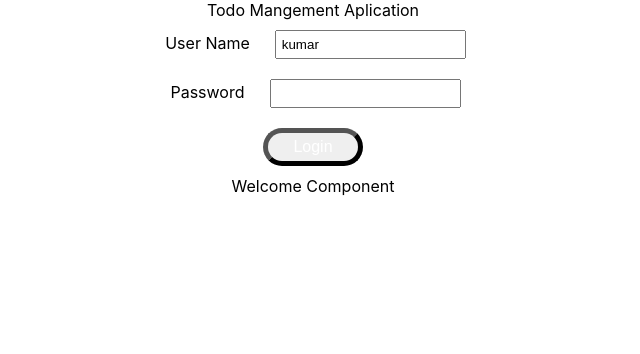
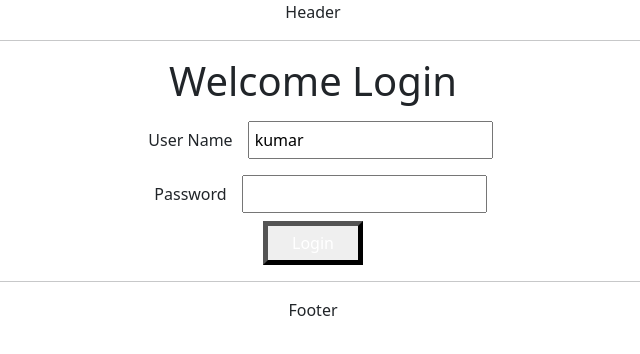
Before and after one commit to Dk2698/new-javaprogramming, a React (Create React App) app: page / in a window 1280 px wide. Shown: the top 354 px of the page, without its empty margins (327-967 px from the left). Built offline with nearby package versions, Linux system fonts and the light colour scheme.

Commit message:
router dom

```diff
--- a/package.json
+++ b/package.json
@@ -6,6 +6,7 @@
     "@testing-library/jest-dom": "^5.16.5",
     "@testing-library/react": "^13.4.0",
     "@testing-library/user-event": "^13.5.0",
+    "bootstrap": "^5.2.3",
     "react": "^18.2.0",
     "react-dom": "^18.2.0",
     "react-router-dom": "^6.8.1",
--- a/src/components/todo/TodoApp.jsx
+++ b/src/components/todo/TodoApp.jsx
@@ -1,12 +1,25 @@
 import { useState } from 'react'
+import { BrowserRouter,Routes , Route, useNavigate, useParams, Link} from 'react-router-dom'
 import './TodoApp.css'
 
 export default function TodoApp() {
     return (
         <div className="TodoApp" style={{ textAlign: "center" }}>
-            Todo Mangement Aplication
-            <LoginComponent />
-            <WelcomeComponent/>
+            {/* Todo Mangement Aplication */}
+            <HeaderComponent/>
+
+            <BrowserRouter>
+                <Routes>
+                    <Route path='' element={<LoginComponent />}></Route>
+                    <Route path='/login' element={<LoginComponent />}></Route>
+                    <Route path='/welcome/:username' element={<WelcomeComponent/>}></Route>
+                    <Route path='/todos' element={<ListTodosComponent/>}/>
+                    <Route path='/logout' element={<LogoutComponent/>}/>
+                    <Route path='*' element={<ErrorComponent/>}></Route>
+                </Routes>
+            </BrowserRouter>
+
+            <FooterComponent/>
         </div>
     )
 }
@@ -22,7 +35,7 @@ function LoginComponent() {
     const [showErrorMessage, setshowErrorMessage] = useState(false)
 
 
-
+    const  navigate = useNavigate();
 
     function handlerUsernameChange(event) {
         //     console.log(event)
@@ -43,6 +56,9 @@ function LoginComponent() {
             console.log("Success")
             setShowSuccessMessage(true);
             setshowErrorMessage(false)
+            // navigate('/welcome/kumar')
+            navigate(`/welcome/${username}`)
+
         }else{
             console.log("Faild")
             setShowSuccessMessage(false);
@@ -67,6 +83,7 @@ function LoginComponent() {
             {/* <div className="errorMessage">Authenticated Failed, Please check your credntials</div> */}
             {/* <SuccessMessageComponent/>
             <ErrorMessageComponent/> */}
+            <h1>Welcome Login</h1>
             {showSuccessMessage && <div className="successMessage">Authenticated Successfully</div>}
             {showErrorMessage &&  <div className="errorMessage">Authenticated Failed, Please check your credntials</div> }
             <div className="LoginForm">
@@ -95,9 +112,105 @@ function LoginComponent() {
 
 
 function WelcomeComponent() {
+    const paramas = useParams()
+    // console.log(paramas)
+    console.log(paramas.username)
+    const {username} = useParams()
+
+
     return (
-        <div className="Welcome">
-            Welcome Component
+        <div className="WelcomeComponent">
+            <h1>Welcome {username}</h1>
+            <div>
+                Manage yours todos -
+                {/* <a href="/todos"> go here </a> */}
+                <Link to="/todos"> go here </Link>
+
+            </div>
         </div>
     )
 }
+
+function ErrorComponent() {
+    return (
+        <div className="ErrorComponent">
+            <h1>we are wotking hard!!</h1>
+            <div>
+                Applogies for the 404, reach out to our at ABC
+            </div>
+        </div>
+    )
+}
+
+function LogoutComponent() {
+    return (
+        <div className="LogoutComponent">
+            <h1> You are logged out!!</h1>
+            <div>
+                Thank you are using our App. Come back soon
+            </div>
+        </div>
+    )
+}
+
+function HeaderComponent() {
+    return (
+        <div className="HeaderComponent">
+           Header <hr />
+        </div>
+    )
+}
+
+
+function FooterComponent() {
+    return (
+        <div className="FooterComponent">
+            <hr /> Footer
+        </div>
+    )
+}
+function ListTodosComponent(){
+    const today  = new Date();
+
+    const targetDate = new Date(today.getFullYear() + 12, today.getMonth, today.getDay())
+    const todos =[
+        {id:1, description:"learn aws", done: false, targetDate: targetDate},
+        {id:2, description:"learn spring", done: false, targetDate: targetDate},
+        {id:3, description:"learn devops", done: false, targetDate: targetDate},
+        {id:4, description:"learn python", done: false, targetDate: targetDate},
+    ]
+
+    return(
+        <div className="container">
+            <h1> things You want to do</h1>
+            <div>
+                <table className="table">
+                    <thead>
+                        <tr>
+                            <td>Id</td>
+                            <td>Description</td>
+                            <td>Is Done</td>
+                            <td>Target Date</td>
+                        </tr>
+                    </thead>
+                    <tbody>
+                        {/* map to use in jsx */}
+                        {
+                            todos.map(
+                                todo => (
+                                    <tr key={todo.id}>
+                                        <td>{todo.id}</td>
+                                        <td>{todo.description}</td>
+                                        <td>{todo.done.toString()}</td>
+                                        <td>{todo.targetDate.toDateString()}</td>
+                                    </tr>
+                                )
+                            )
+                        }
+
+                    </tbody>
+                </table>
+            </div>
+        </div>
+    )
+}
--- a/src/index.js
+++ b/src/index.js
@@ -5,6 +5,9 @@ import App from './App';
 import TodoApp from './components/todo/TodoApp';
 
 import reportWebVitals from './reportWebVitals';
+
+
+import 'bootstrap/dist/css/bootstrap.min.css';
 
 const root = ReactDOM.createRoot(document.getElementById('root'));
 root.render(
```
Also changed, not shown: 1 other file (tests, documents, lock files or other folders).
